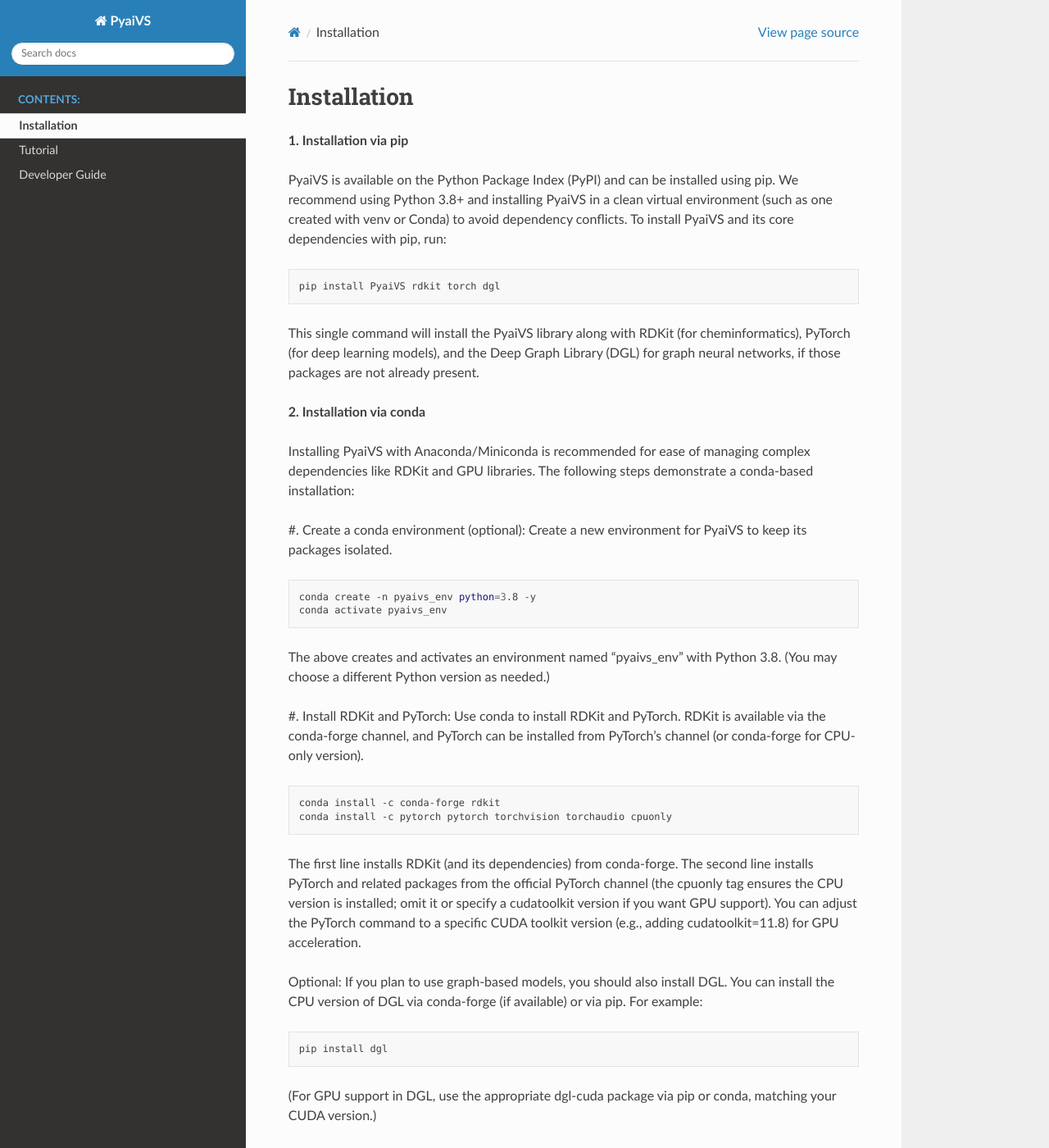
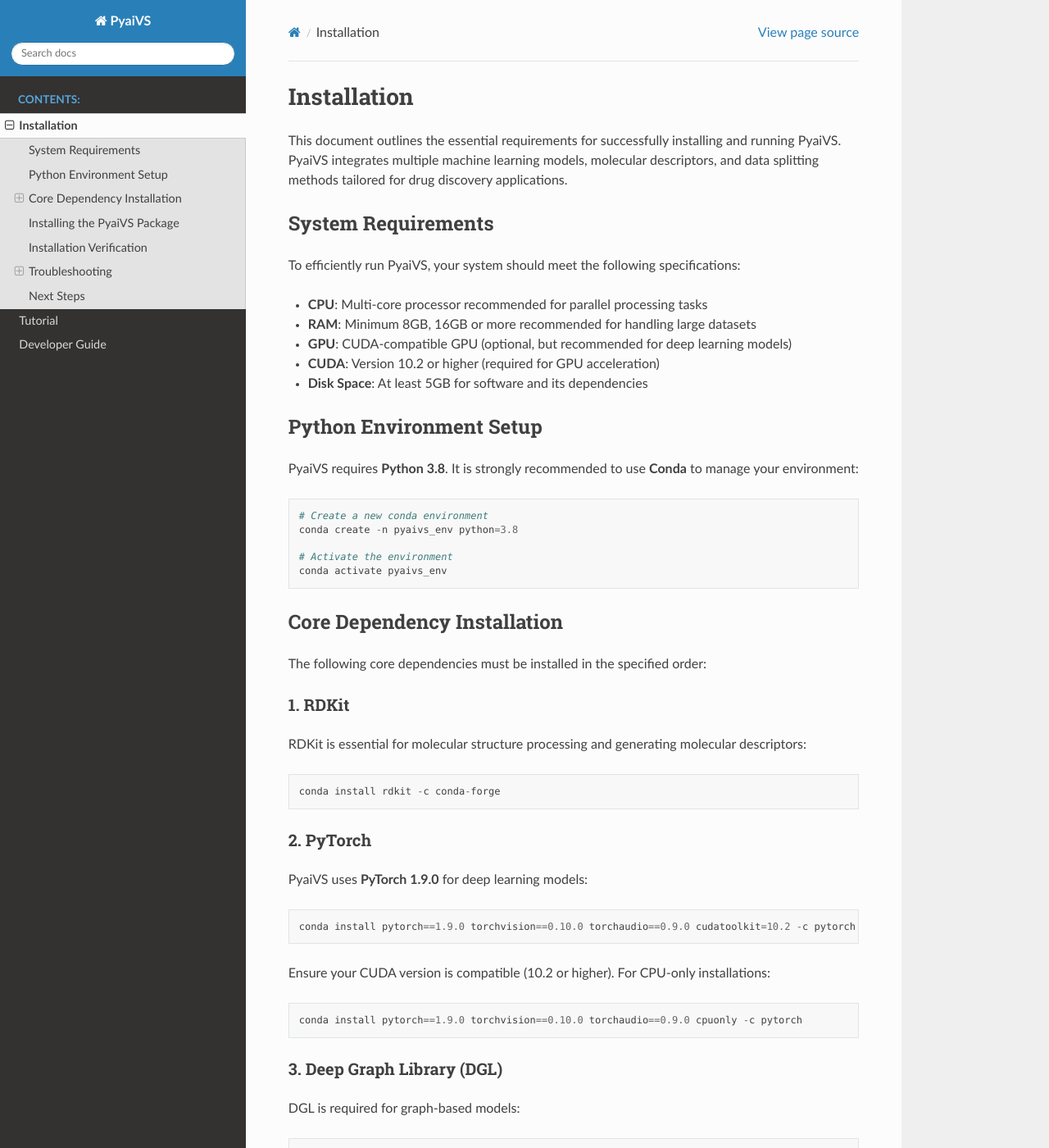
Before and after one commit to danqingmk/OpenVS_PyaiVS, a Sphinx documentation site: the page built from docs/installation.rst, in a window 1280 px wide and 1400 px high. Shown: the whole window at 82% size. Built offline with Sphinx 7.4.7 and the Read the Docs theme 3.1.0, drawn with Linux system fonts in a browser that asks for light colours; some of the changed text lies outside the part shown.

Commit message:
Update installation.rst

```diff
--- a/docs/installation.rst
+++ b/docs/installation.rst
@@ -1,50 +1,140 @@
 Installation
 ============
-**1. Installation via pip**
 
-PyaiVS is available on the Python Package Index (PyPI) and can be installed using pip. We recommend using Python 3.8+ and installing PyaiVS in a clean virtual environment (such as one created with venv or Conda) to avoid dependency conflicts. To install PyaiVS and its core dependencies with pip, run:
+This document outlines the essential requirements for successfully installing and running PyaiVS. PyaiVS integrates multiple machine learning models, molecular descriptors, and data splitting methods tailored for drug discovery applications.
 
-.. code-block:: bash
+System Requirements
+-------------------
 
-    pip install PyaiVS rdkit torch dgl
+To efficiently run PyaiVS, your system should meet the following specifications:
 
+- **CPU**: Multi-core processor recommended for parallel processing tasks
+- **RAM**: Minimum 8GB, 16GB or more recommended for handling large datasets
+- **GPU**: CUDA-compatible GPU (optional, but recommended for deep learning models)
+- **CUDA**: Version 10.2 or higher (required for GPU acceleration)
+- **Disk Space**: At least 5GB for software and its dependencies
 
-This single command will install the PyaiVS library along with RDKit (for cheminformatics), PyTorch (for deep learning models), and the Deep Graph Library (DGL) for graph neural networks, if those packages are not already present.
+Python Environment Setup
+------------------------
 
-**2. Installation via conda**
+PyaiVS requires **Python 3.8**. It is strongly recommended to use **Conda** to manage your environment::
 
-Installing PyaiVS with Anaconda/Miniconda is recommended for ease of managing complex dependencies like RDKit and GPU libraries. The following steps demonstrate a conda-based installation:
+    # Create a new conda environment
+    conda create -n pyaivs_env python=3.8
 
-\#. Create a conda environment (optional): Create a new environment for PyaiVS to keep its packages isolated.
-
-.. code-block:: bash
-
-    conda create -n pyaivs_env python=3.8 -y
+    # Activate the environment
     conda activate pyaivs_env
 
-The above creates and activates an environment named "pyaivs_env" with Python 3.8. (You may choose a different Python version as needed.)
+Core Dependency Installation
+----------------------------
 
-\#. Install RDKit and PyTorch: Use conda to install RDKit and PyTorch. RDKit is available via the conda-forge channel, and PyTorch can be installed from PyTorch’s channel (or conda-forge for CPU-only version).
+The following core dependencies must be installed in the specified order:
 
-.. code-block:: bash
+1. RDKit
+^^^^^^^^
 
-   conda install -c conda-forge rdkit
-   conda install -c pytorch pytorch torchvision torchaudio cpuonly
+RDKit is essential for molecular structure processing and generating molecular descriptors::
 
-The first line installs RDKit (and its dependencies) from conda-forge. The second line installs PyTorch and related packages from the official PyTorch channel (the cpuonly tag ensures the CPU version is installed; omit it or specify a cudatoolkit version if you want GPU support). You can adjust the PyTorch command to a specific CUDA toolkit version (e.g., adding cudatoolkit=11.8) for GPU acceleration.
+    conda install rdkit -c conda-forge
 
-Optional: If you plan to use graph-based models, you should also install DGL. You can install the CPU version of DGL via conda-forge (if available) or via pip. For example:
+2. PyTorch
+^^^^^^^^^^
 
-.. code-block:: bash
+PyaiVS uses **PyTorch 1.9.0** for deep learning models::
 
-   pip install dgl
+    conda install pytorch==1.9.0 torchvision==0.10.0 torchaudio==0.9.0 cudatoolkit=10.2 -c pytorch
 
-(For GPU support in DGL, use the appropriate dgl-cuda package via pip or conda, matching your CUDA version.)
+Ensure your CUDA version is compatible (10.2 or higher). For CPU-only installations::
 
-\#. Install PyaiVS: With the environment prepared and core dependencies installed, you can now install PyaiVS itself.
+    conda install pytorch==1.9.0 torchvision==0.10.0 torchaudio==0.9.0 cpuonly -c pytorch
 
-.. code-block:: bash
+3. Deep Graph Library (DGL)
+^^^^^^^^^^^^^^^^^^^^^^^^^^^
 
-   pip install PyaiVS
+DGL is required for graph-based models::
 
-This will download and install the PyaiVS package from PyPI into your conda environment.
+    conda install -c dglteam dgl==0.4.3post2
+
+4. Additional Required Packages
+^^^^^^^^^^^^^^^^^^^^^^^^^^^^^^^
+
+Install these extra packages required by different PyaiVS components::
+
+    conda install xgboost hyperopt pandas scikit-learn numpy
+    pip install mxnet requests
+
+These dependencies support various machine learning algorithms used in the package:
+
++------------------------+-----------------------------------------+
+| Model Type             | Required Packages                       |
++========================+=========================================+
+| Machine Learning       | scikit-learn, xgboost                   |
++------------------------+-----------------------------------------+
+| Deep Learning          | pytorch, dgl                            |
++------------------------+-----------------------------------------+
+| Hyperparameter Opt.    | hyperopt                                |
++------------------------+-----------------------------------------+
+| Data Processing        | pandas, numpy                           |
++------------------------+-----------------------------------------+
+
+Installing the PyaiVS Package
+-----------------------------
+
+Once all dependencies are set up, install the PyaiVS package::
+
+    pip install PyaiVS
+
+Installation Verification
+-------------------------
+
+To verify that PyaiVS is installed correctly, run the following simple test::
+
+    # Import main modules
+    from script import model_bulid, virtual_screen
+
+    # This should execute without errors
+    print("PyaiVS is installed correctly!")
+
+Troubleshooting
+---------------
+
+CUDA Compatibility Issues
+^^^^^^^^^^^^^^^^^^^^^^^^^
+
+If you encounter CUDA-related errors:
+
+- Use ``nvidia-smi`` to verify your CUDA version
+- Ensure the correct CUDA version of PyTorch is installed
+- Set the appropriate environment variables::
+
+    import os
+    os.environ['PYTHONHASHSEED'] = str(42)
+    os.environ["CUDA_LAUNCH_BLOCKING"] = "1"
+    os.environ["CUBLAS_WORKSPACE_CONFIG"] = ":16:8"
+
+Memory Issues
+^^^^^^^^^^^^^
+
+If you run into memory errors when handling large datasets or complex models:
+
+- Reduce batch size in model configuration
+- Use CPU mode if GPU memory is limited
+- Process datasets in chunks whenever possible
+
+Example of specifying CPU device::
+
+    model_bulid.running('./dataset/abcg2.csv', run_type='result', cpus=4)
+
+Package Dependency Conflicts
+^^^^^^^^^^^^^^^^^^^^^^^^^^^^
+
+If you face dependency conflicts:
+
+- Create a new Conda environment
+- Install dependencies in the exact order listed above
+- Avoid mixing conda and pip installs for the same package
+
+Next Steps
+----------
+
+After installation, refer to the **Getting Started Guide** for your first virtual screening task using PyaiVS.
```
